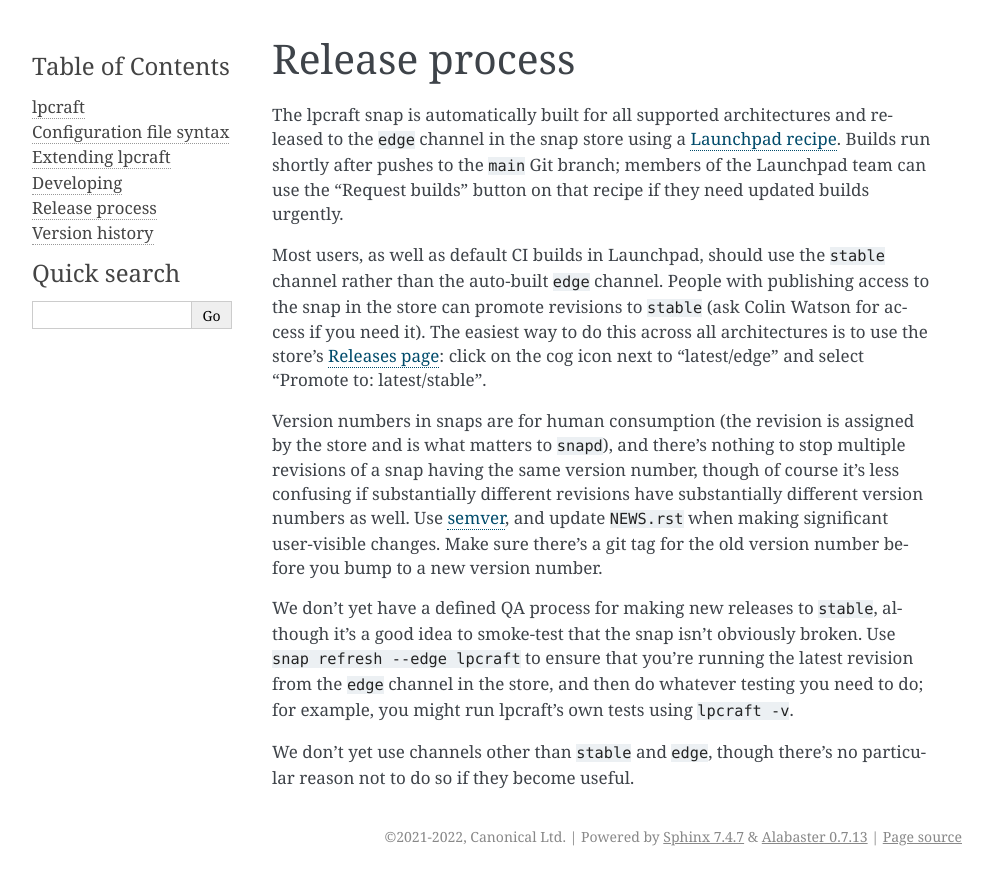
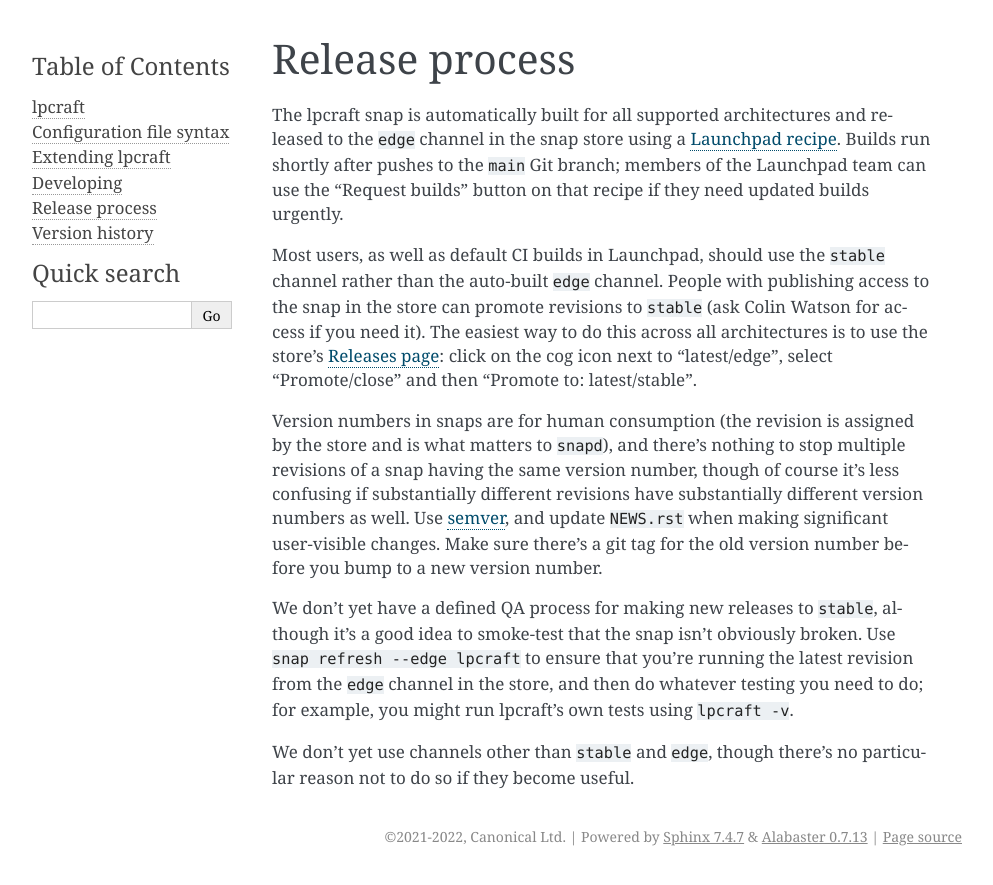
Before and after one commit to tushar5526/lpci-mirror, a Sphinx documentation site: the page built from docs/release-process.rst, in a window 1280 px wide. Shown: the top 885 px of the page, without its empty margins (148-1141 px from the left). Built offline with Sphinx 7.4.7, drawn with Linux system fonts in a browser that asks for light colours.

Commit message:
update release process documentation
... to reflect UI changes in the Snap Store.

```diff
--- a/docs/release-process.rst
+++ b/docs/release-process.rst
@@ -14,7 +14,7 @@
 ``stable`` (ask Colin Watson for access if you need it).  The easiest way to
 do this across all architectures is to use the store's `Releases page
 <https://snapcraft.io/lpcraft/releases>`_: click on the cog icon next to
-"latest/edge" and select "Promote to: latest/stable".
+"latest/edge", select "Promote/close" and then "Promote to: latest/stable".
 
 Version numbers in snaps are for human consumption (the revision is assigned
 by the store and is what matters to ``snapd``), and there's nothing to stop
```
